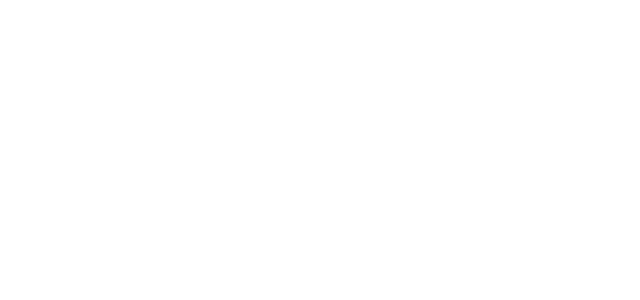
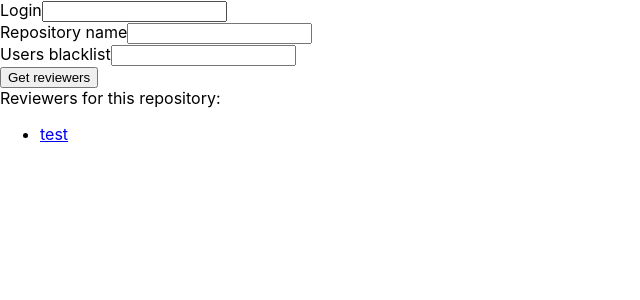
Before and after one commit to grafv1ad/get-reviewer, a React (Create React App) app: page / in a window 1280 px wide. Shown: the top 300 px of the page, without its empty margins (0-640 px from the left). Built offline with nearby package versions, Linux system fonts and the light colour scheme.

Commit message:
add basic layout

```diff
--- a/public/index.html
+++ b/public/index.html
@@ -9,35 +9,11 @@
       name="description"
       content="Web site created using create-react-app"
     />
-    <link rel="apple-touch-icon" href="%PUBLIC_URL%/logo192.png" />
-    <!--
-      manifest.json provides metadata used when your web app is installed on a
-      user's mobile device or desktop. See https://developers.google.com/web/fundamentals/web-app-manifest/
-    -->
     <link rel="manifest" href="%PUBLIC_URL%/manifest.json" />
-    <!--
-      Notice the use of %PUBLIC_URL% in the tags above.
-      It will be replaced with the URL of the `public` folder during the build.
-      Only files inside the `public` folder can be referenced from the HTML.
-
-      Unlike "/favicon.ico" or "favicon.ico", "%PUBLIC_URL%/favicon.ico" will
-      work correctly both with client-side routing and a non-root public URL.
-      Learn how to configure a non-root public URL by running `npm run build`.
-    -->
     <title>Get reviewer</title>
   </head>
   <body>
     <noscript>You need to enable JavaScript to run this app.</noscript>
     <div id="root"></div>
-    <!--
-      This HTML file is a template.
-      If you open it directly in the browser, you will see an empty page.
-
-      You can add webfonts, meta tags, or analytics to this file.
-      The build step will place the bundled scripts into the <body> tag.
-
-      To begin the development, run `npm start` or `yarn start`.
-      To create a production bundle, use `npm run build` or `yarn build`.
-    -->
   </body>
 </html>
--- a/src/App.tsx
+++ b/src/App.tsx
@@ -1,10 +1,17 @@
 import React from 'react';
 import './App.css';
 
-function App() {
+import Settings from './components/Settings/Settings';
+import GetResultButton from './components/GetResultButton/GetResultButton';
+import Result from './components/Result/Result';
+
+const App = () => {
   return(
-    <>
-    </>
+    <main className='main'>
+      <Settings />
+      <GetResultButton />
+      <Result />
+    </main>
   );
 }
 
--- /dev/null
+++ b/src/components/GetResultButton/GetResultButton.tsx
@@ -0,0 +1,16 @@
+const GetResultButton = () => {
+    const getResult = () => {
+
+    }
+
+    return (
+        <button
+            className="get-result-button"
+            onClick={getResult}
+        >
+            Get reviewers
+        </button>
+    );
+}
+
+export default GetResultButton;
--- /dev/null
+++ b/src/components/Result/Result.tsx
@@ -0,0 +1,14 @@
+const Result = () => {
+    return (
+        <div className="result">
+            <div className="result__title">Reviewers for this repository:</div>
+            <ul className="result__list">
+                <li className="result__item">
+                    <a href="#" className="result__item-link">test</a>
+                </li>
+            </ul>
+        </div>
+    );
+}
+
+export default Result;
--- /dev/null
+++ b/src/components/Settings/Settings.tsx
@@ -0,0 +1,36 @@
+import { FunctionComponent } from 'react';
+
+interface SettingsItemProps {
+    name: string,
+    label: string,
+}
+
+const SettingsItem: FunctionComponent<SettingsItemProps> = ({name, label}) => {
+    const updateSettings = () => {
+        console.log('success')
+    }
+
+    return (
+        <div className="settings__item">
+            <label htmlFor={name} className="settings__item-label">{label}</label>
+            <input type="text"
+                id={name}
+                name={name}
+                className="settings__item-input"
+                onChange={updateSettings}
+            />
+        </div>
+    );
+}
+
+const Settings = () => {
+    return (
+        <div className="setting">
+            <SettingsItem name="login" label="Login" />
+            <SettingsItem name="repo" label="Repository name" />
+            <SettingsItem name="blacklist" label="Users blacklist" />
+        </div>
+    );
+}
+
+export default Settings;
```
